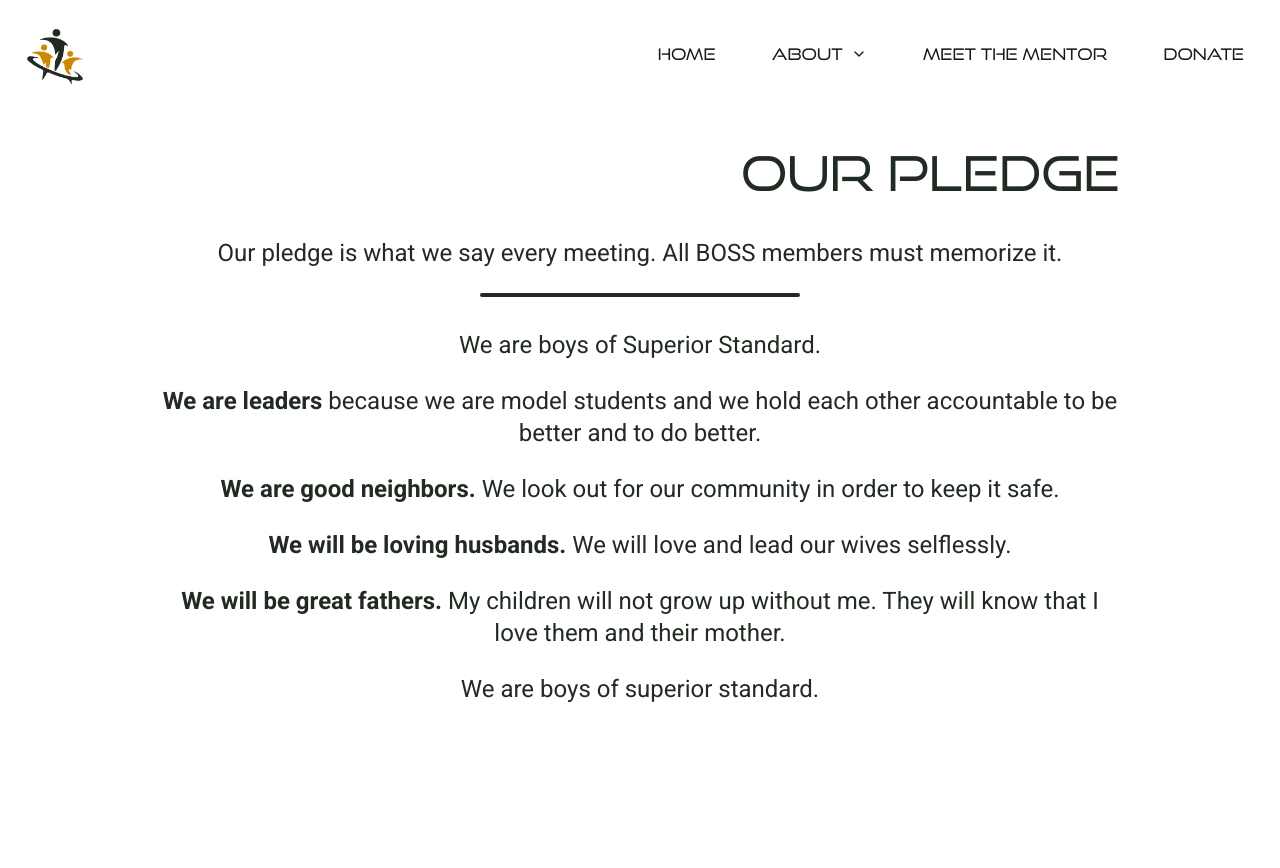
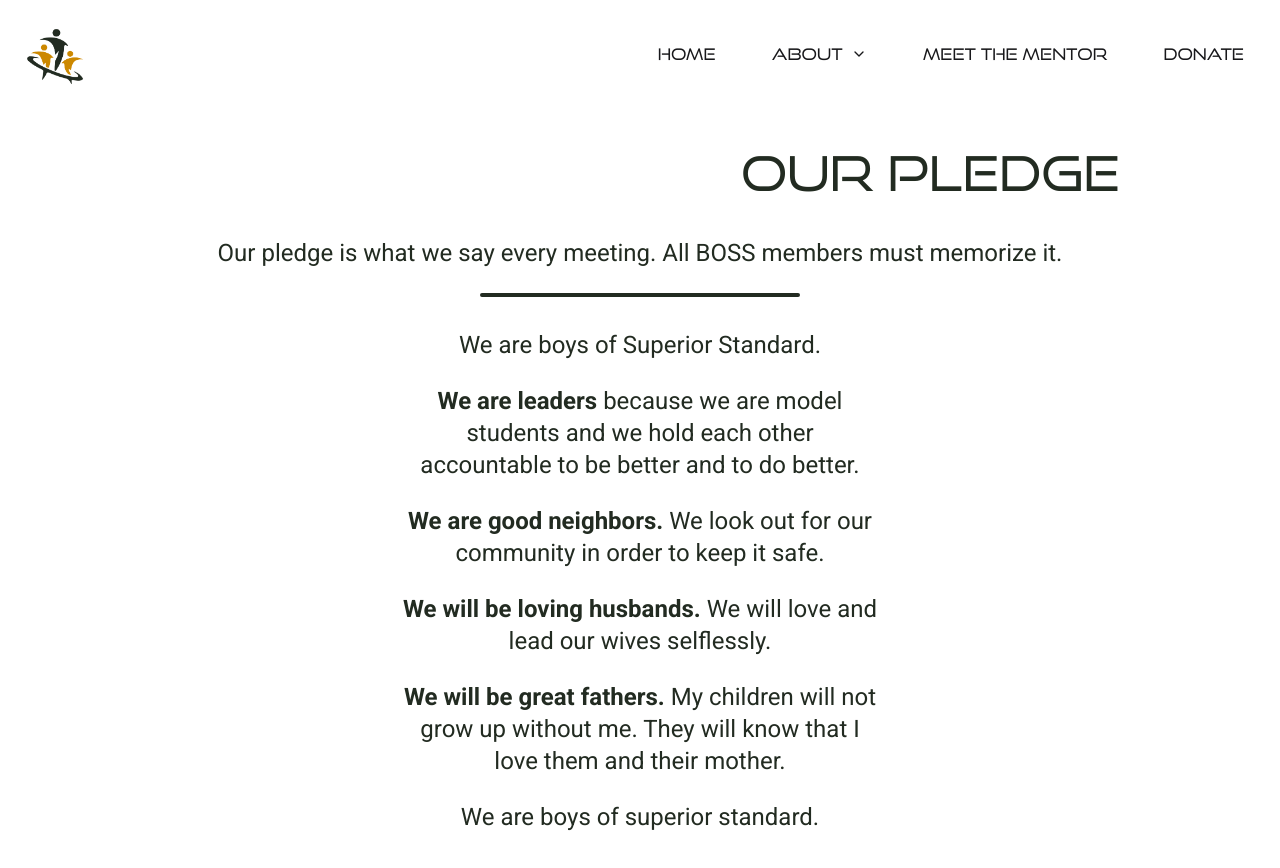
Before and after one commit to drethedevjs/boss-boys, a React (Vite) app: page /pledge in a window 1280 px wide. Shown: the top 868 px of the page. Before the commit the page ends 800 px from the top, so only its background shows below. Built offline with nearby package versions, Linux system fonts and the light colour scheme.

Commit message:
Updated pledge width to be more narrow.

```diff
--- a/src/pages/Pledge.tsx
+++ b/src/pages/Pledge.tsx
@@ -7,8 +7,11 @@ export const Pledge = () => {
         Our pledge is what we say every meeting. All BOSS members must memorize
         it.
       </p>
+
+      {/* horizontal line */}
       <div className="border-2 w-1/3 mx-auto mb-8 rounded-xl border-boss-green dark:border-boss-gold"></div>
-      <div className="text-center">
+
+      <div className="mx-auto text-center lg:max-w-1/2">
         <p>We are boys of Superior Standard.</p>
         <p>
           <b>We are leaders</b> because we are model students and we hold each
```
